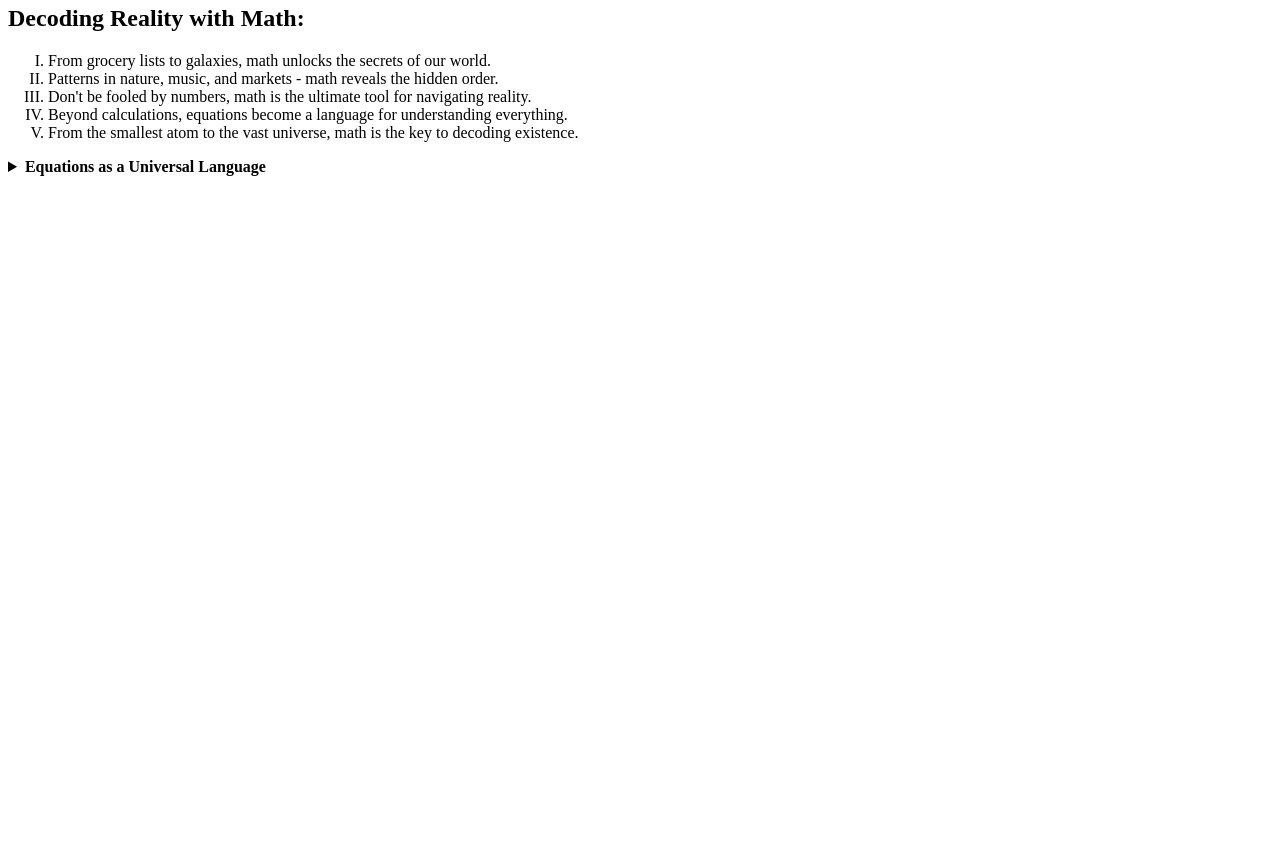
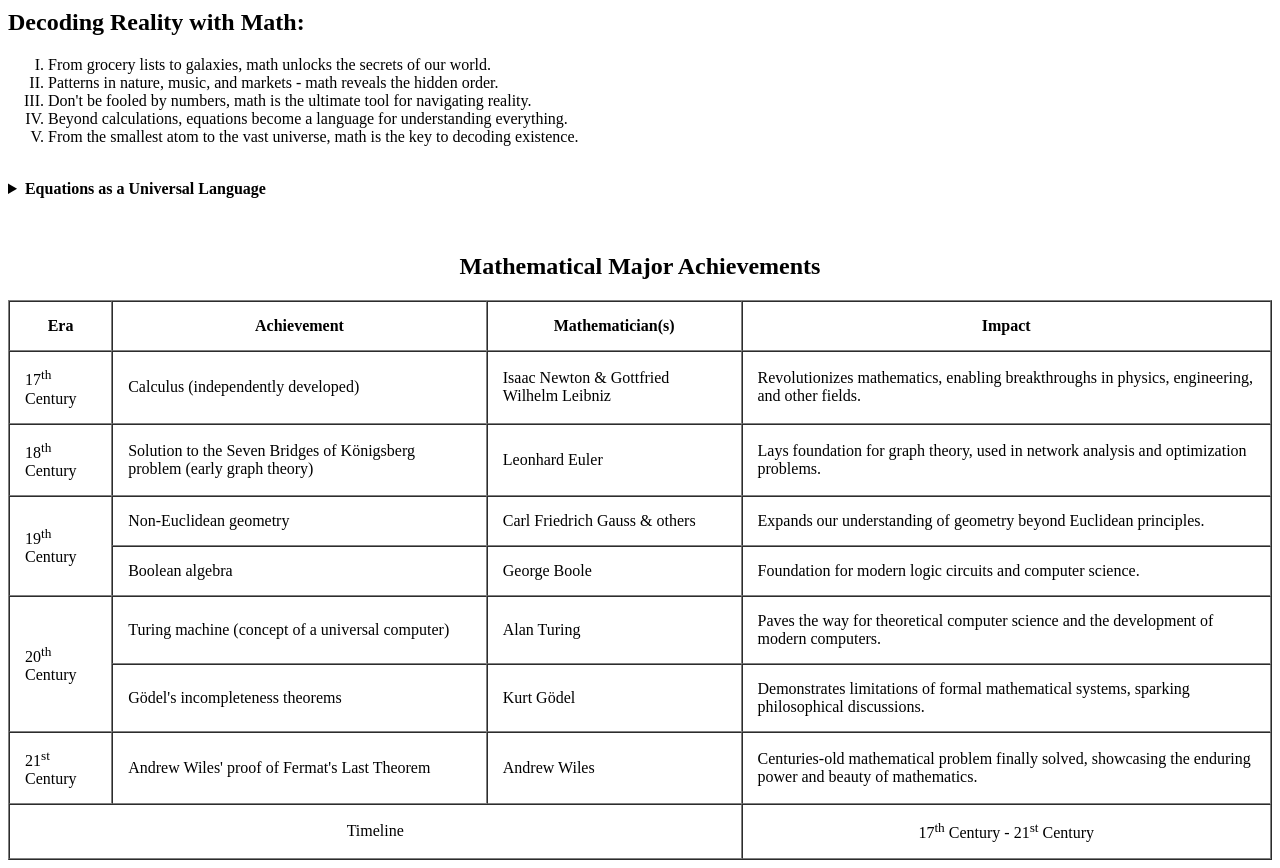
Before and after one commit to zahid-official/practice-02, a plain HTML site: page index.html in a window 1280 px wide. Shown: the part 500-1368 px from the top of the page. Before the commit the page ends 800 px from the top, so only its background shows below. Drawn offline with Linux system fonts and the light colour scheme.

Commit message:
Adding Table

```diff
--- a/index.html
+++ b/index.html
@@ -7,11 +7,13 @@
 </head>
 <body>
     <h1><u>Paragraph: My Favorite Subject</u></h1>
-    <p>Since I entered my school I have a special attraction towards mathematics. I study mathematics with full interest and other subjects because I have to as they are a part of my curriculum. Mathematics is my favorite subject.Mathematics always gives me a level of satisfaction and extra energy while studying. I can solve problems related to mathematics for hours without getting bored. Whenever I face any difficulty in solving any problem I take my father’s help to do so. My father is a Mechanical Engineer. He has a very good knowledge regarding the subject. He teaches me easy ways to learn the subject well. He has taught me a technique called visual representation which is very helpful. He takes efforts to search more easy ways online. He tries to collect and play intuitive videos on YouTube to make mathematics more fun. My aim in life is to become a mathematics professor or mathematician someday.</p>
+    <p>Since I entered my school I have a special attraction towards mathematics. I study mathematics with full interest and other subjects because I have to as they are a part of my curriculum. Mathematics is my favorite subject.Mathematics always gives me a level of satisfaction and extra energy while studying. I can solve problems related to mathematics for hours without getting bored. Whenever I face any difficulty in solving any problem I take my father’s help to do so. My father is a Mechanical Engineer. He has a very good knowledge regarding the subject. He teaches me easy ways to learn the subject well. He has taught me a technique called visual representation which is very helpful. He takes efforts to search more easy ways online. He tries to collect and play intuitive videos on YouTube to make mathematics more fun. My aim in life is to become a mathematics professor or mathematician someday.
+    <br><br>
 
-    <p>The major reason why I like mathematics is that I do not have to memorize everything like a parrot like I have to do in other subjects. To acquire good marks in mathematics you just need to have sufficient mental logic for the subject. This subject is also demanding in various education fields. This is the only subject in which you can score full marks and raise your overall percentage.The most amazing part of this subject is that you just have to remember some formulas to solve the problems. It is needless to say that mathematics is a very logical subject and does not require any kind of boring memory work like other subjects especially Geography & History.</p>
+    The major reason why I like mathematics is that I do not have to memorize everything like a parrot like I have to do in other subjects. To acquire good marks in mathematics you just need to have sufficient mental logic for the subject. This subject is also demanding in various education fields. This is the only subject in which you can score full marks and raise your overall percentage.The most amazing part of this subject is that you just have to remember some formulas to solve the problems. It is needless to say that mathematics is a very logical subject and does not require any kind of boring memory work like other subjects especially Geography & History.
+    <br><br>
 
-    <p>For me remembering facts and dates is very difficult while mathematical reasoning is quiet easy. Some of my friends find this subject very difficult. I wonder why. In my spare time I help my friends to solve mathematical problems. As far as mathematics is concerned homework & tests are easy to achieve. I really get surprised to see my classmates getting punished for not completing the mathematics homework. However every individual on this earth has his/ her own kind of likes and dislikes.</p>
+    For me remembering facts and dates is very difficult while mathematical reasoning is quiet easy. Some of my friends find this subject very difficult. I wonder why. In my spare time I help my friends to solve mathematical problems. As far as mathematics is concerned homework & tests are easy to achieve. I really get surprised to see my classmates getting punished for not completing the mathematics homework. However every individual on this earth has his/ her own kind of likes and dislikes.</p>
 
     <h2>Mathematical Connections:</h2>
     <ul>
@@ -30,12 +32,77 @@
         <li type="I"> Beyond calculations, equations become a language for understanding everything.</li>
         <li type="I">From the smallest atom to the vast universe, math is the key to decoding existence.</li>
     </ol>
+    <br>
 
     <details>
         <summary> <strong>Equations as a Universal Language</strong> </summary>
-        <p>The world around us can seem like a chaotic mix of sights, sounds, and experiences. But beneath the surface lies a hidden order, a language that governs everything from the tiniest atom to the sprawling cosmos. That language? Math. We often associate math with calculations and equations, but it's so much more. It's a powerful tool for decoding reality, revealing the patterns that connect everything. From grocery lists meticulously planned to optimize budgets, to the complex equations that guide rockets to distant planets, math unlocks the secrets of our world.</p>
+        <p>The world around us can seem like a chaotic mix of sights, sounds, and experiences. But beneath the surface lies a hidden order, a language that governs everything from the tiniest atom to the sprawling cosmos. That language? Math. We often associate math with calculations and equations, but it's so much more. It's a powerful tool for decoding reality, revealing the patterns that connect everything. From grocery lists meticulously planned to optimize budgets, to the complex equations that guide rockets to distant planets, math unlocks the secrets of our world.
+        <br><br>
 
-        <p>The natural world itself speaks in the language of math. The elegant spiral of a seashell, the harmonious notes of a symphony, and the efficient flow of traffic in a city all follow mathematical principles. By understanding these principles, we can not only appreciate the beauty and order of the universe, but also predict its behavior and make informed decisions.Math isn't just about cold, hard numbers. It's a language for expressing creativity. From the geometric shapes that inspire stunning architecture to the complex algorithms that power groundbreaking scientific discoveries, math fuels innovation and pushes the boundaries of human understanding.So next time you encounter a seemingly random event, take a closer look. Chances are, there's a mathematical equation lurking beneath the surface, waiting to be decoded. With a little math, you can unlock the hidden order of reality and gain a deeper appreciation for the world around you.</p>
+        The natural world itself speaks in the language of math. The elegant spiral of a seashell, the harmonious notes of a symphony, and the efficient flow of traffic in a city all follow mathematical principles. By understanding these principles, we can not only appreciate the beauty and order of the universe, but also predict its behavior and make informed decisions.Math isn't just about cold, hard numbers. It's a language for expressing creativity. From the geometric shapes that inspire stunning architecture to the complex algorithms that power groundbreaking scientific discoveries, math fuels innovation and pushes the boundaries of human understanding.So next time you encounter a seemingly random event, take a closer look. Chances are, there's a mathematical equation lurking beneath the surface, waiting to be decoded. With a little math, you can unlock the hidden order of reality and gain a deeper appreciation for the world around you.</p>
     </details>
+    <br><br>
+
+    <h2 align="center">Mathematical Major Achievements</h2>
+    <table border cellspacing="0" cellpadding="15">
+        <thead>
+            <tr>
+                <th>Era</th>
+                <th>Achievement</th>
+                <th>Mathematician(s)</th>
+                <th>Impact</th>
+            </tr>
+        </thead>
+
+        <tbody>
+            <tr>
+                <td>17<sup>th</sup> Century</td>
+                <td>Calculus (independently developed)</td>
+                <td>Isaac Newton & Gottfried Wilhelm Leibniz</td>
+                <td>Revolutionizes mathematics, enabling breakthroughs in physics, engineering, and other fields.</td>
+            </tr>
+            <tr>
+                <td>18<sup>th</sup> Century</td>
+                <td>Solution to the Seven Bridges of Königsberg problem (early graph theory)</td>
+                <td>Leonhard Euler</td>
+                <td>Lays foundation for graph theory, used in network analysis and optimization problems.</td>
+            </tr>
+            <tr>
+                <td rowspan="2">19<sup>th</sup> Century</td>
+                <td>Non-Euclidean geometry</td>
+                <td>Carl Friedrich Gauss & others</td>
+                <td>Expands our understanding of geometry beyond Euclidean principles.</td>
+            </tr>
+            <tr>
+                <td>Boolean algebra</td>
+                <td>George Boole</td>
+                <td>Foundation for modern logic circuits and computer science.</td>
+            </tr>
+            <tr>
+                <td rowspan="2">20<sup>th</sup> Century</td>
+                <td>Turing machine (concept of a universal computer)</td>
+                <td>Alan Turing</td>
+                <td>Paves the way for theoretical computer science and the development of modern computers.</td>
+            </tr>
+            <tr>
+                <td>Gödel's incompleteness theorems</td>
+                <td>Kurt Gödel</td>
+                <td>Demonstrates limitations of formal mathematical systems, sparking philosophical discussions.</td>
+            </tr>
+            <tr>
+                <td>21<sup>st</sup> Century</td>
+                <td>Andrew Wiles' proof of Fermat's Last Theorem</td>
+                <td>Andrew Wiles</td>
+                <td>Centuries-old mathematical problem finally solved, showcasing the enduring power and beauty of mathematics.</td>
+            </tr>
+        </tbody>
+
+        <tfoot>
+            <tr align="center">
+                <td colspan="3">Timeline</td>
+                <td>17<sup>th</sup> Century - 21<sup>st</sup> Century</td>
+            </tr>
+        </tfoot>
+    </table>
 </body>
 </html>
```
